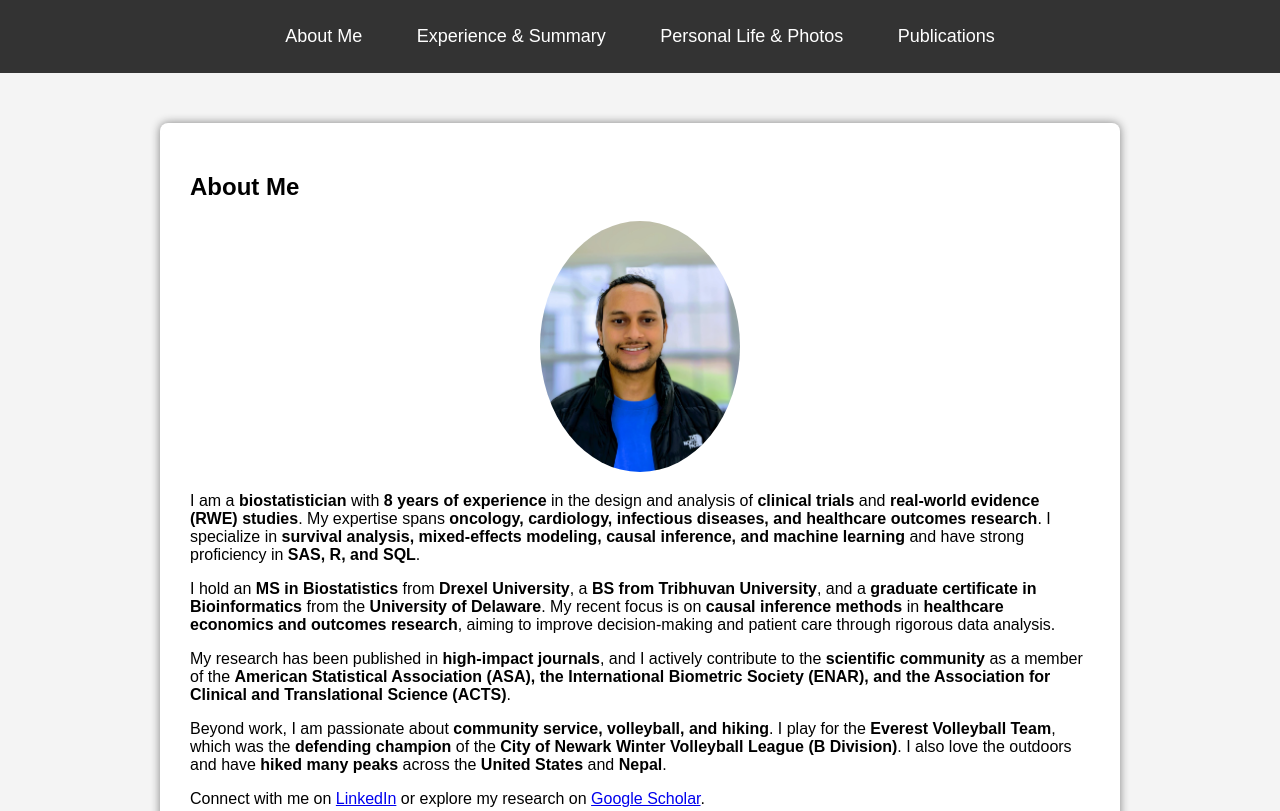
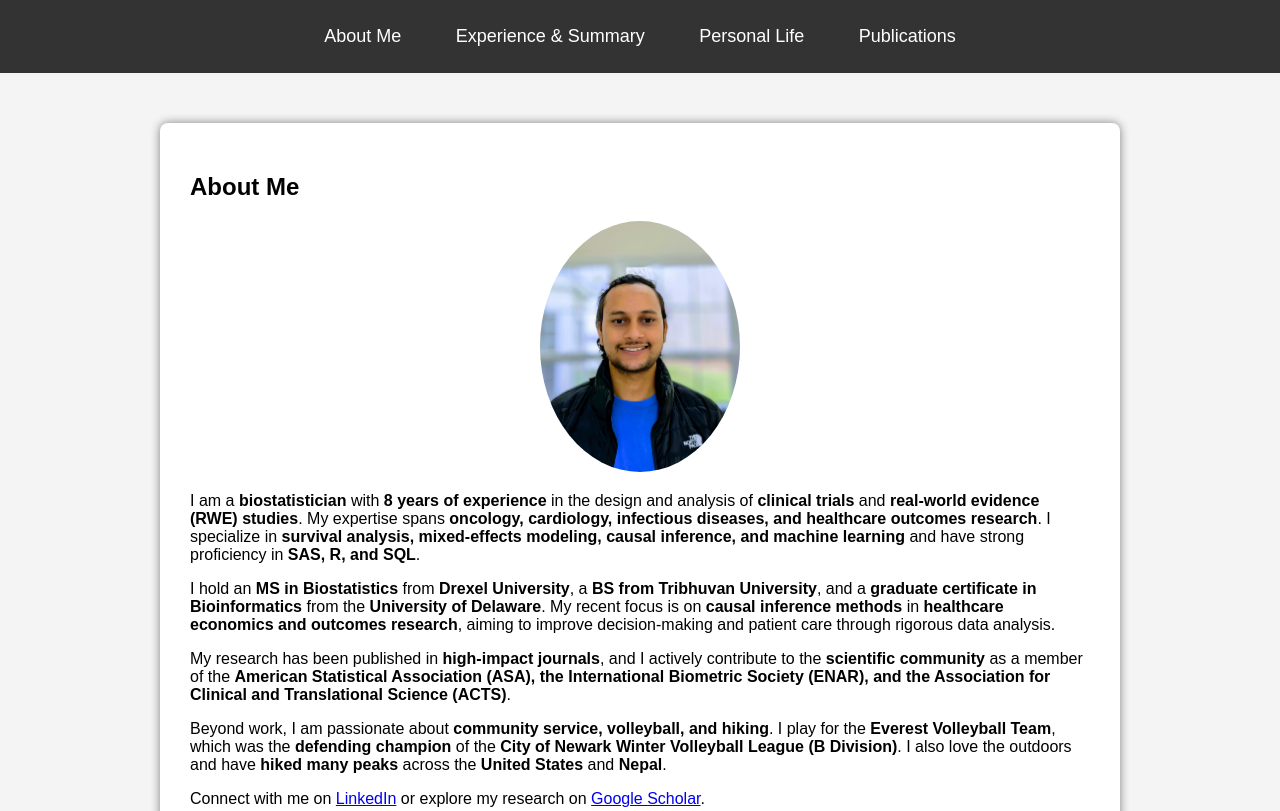
Before and after one commit to subedik/ksubedi, a plain HTML site: page index.html in a window 1280 px wide. Shown: the top 811 px of the page. Drawn offline with Linux system fonts and the light colour scheme.

Commit message:
Update index.html

```diff
--- a/index.html
+++ b/index.html
@@ -12,7 +12,7 @@
         <ul>
             <li><a href="#" class="tab-link" data-tab="about">About Me</a></li>
             <li><a href="#" class="tab-link" data-tab="experience">Experience & Summary</a></li>
-            <li><a href="#" class="tab-link" data-tab="personal">Personal Life & Photos</a></li>
+            <li><a href="#" class="tab-link" data-tab="personal">Personal Life</a></li>
             <li><a href="#" class="tab-link" data-tab="publications">Publications</a></li>
         </ul>
     </nav>
@@ -37,7 +37,7 @@
     </section>
 
  <section id="personal" class="tab-content" style="display: none;">
-    <h2 style="text-align: left; border-bottom: 2px solid #ccc; padding-bottom: 5px;">Personal Life & Photos</h2>
+    <h2 style="text-align: left; border-bottom: 2px solid #ccc; padding-bottom: 5px;">Personal Life</h2>
 
     <p style="text-align: left;">
         I try to follow the Buddhist approach to understand and live life. I find it a very systematic and methodological way to look at life and live meaningfully. Buddhism proposes the Four Noble Truths as a fundamental guide to understanding life:
@@ -77,8 +77,8 @@
         <li><strong>Right Mindfulness (Samma Sati):</strong> Being fully aware of one's thoughts, actions, and surroundings with clarity and presence.</li>
         <li><strong>Right Concentration (Samma Samadhi):</strong> Developing deep states of meditation to cultivate wisdom and inner peace.</li>
     </ul>
-</section>
 
+    <!-- Corrected Slideshow Placement -->
     <div class="slideshow-container">
         <div class="slide fade">
             <img src="image2.jpg" alt="Bungee Jump">
```
Lines whose indentation alone changed are shown as unchanged.
